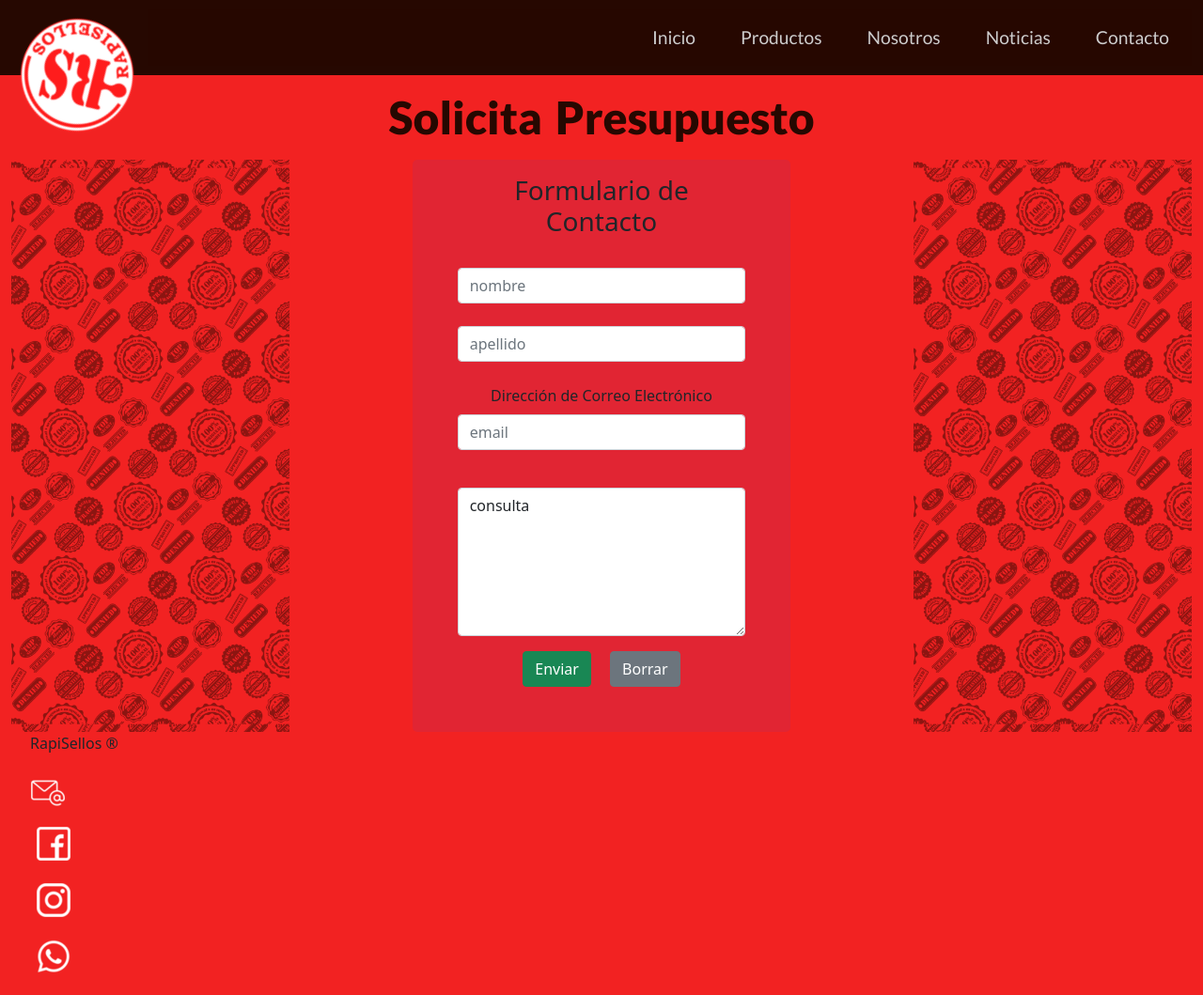
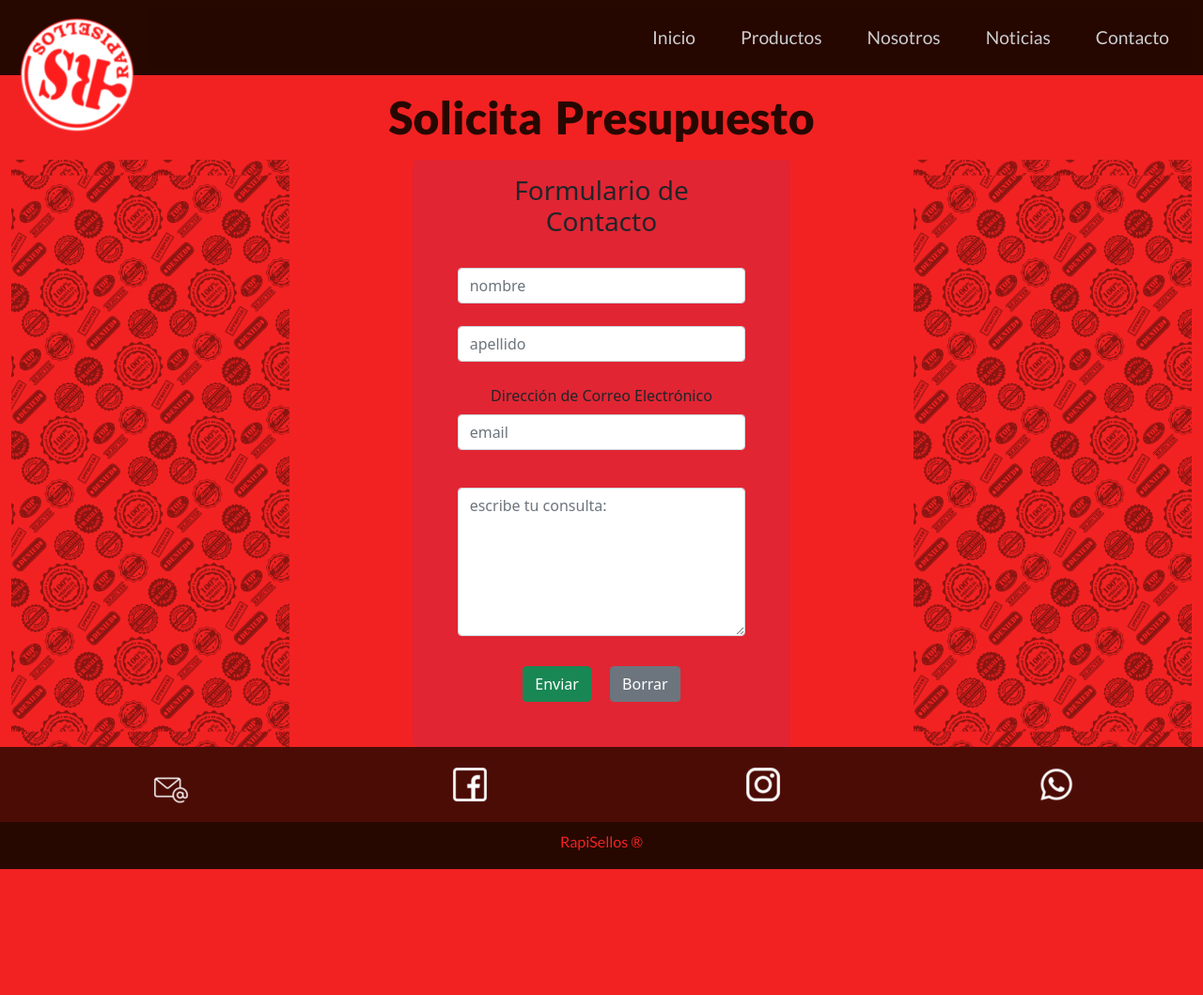
Before and after one commit to AndresChiassoni/sellosGoma, a plain HTML site: page pages/contact.html in a window 1280 px wide. Shown: the whole page at 94% size. After the commit the page ends 925 px from the top, so only its background shows below. Drawn offline with nearby package versions, Linux system fonts and the light colour scheme.

Commit message:
footer boostrap todo el sitio mas controles formulario

```diff
--- a/css/style.css
+++ b/css/style.css
@@ -140,7 +140,7 @@ nav li:hover {
 
 /*FOOTER*/
 .pie1 {
-  height: 70px;
+  height: 80px;
   background-color: #260801d0;
   font-family: "Lato", sans-serif;
 }
--- a/pages/contact.html
+++ b/pages/contact.html
@@ -84,109 +84,55 @@
         <div class="col-4">
           <!-- FORMULARIO DE CONTACTO-->
           <div class="contenedorCentral text-center">
-
-            <div class="row-col">
+            <form class="row-col" action="#" method="GET" autocomplete="off">
               <h3 class="pt-3 pb-2 ps-5 pe-5">Formulario de Contacto</h3>
               <div class="col pt-3 pb-2 ps-5 pe-5">
-                <input type="text" class="form-control" placeholder="nombre" aria-label="nombre">
+                <input
+                  type="text"
+                  class="form-control"
+                  placeholder="nombre"
+                  aria-label="nombre"
+                />
               </div>
               <div class="col pt-3 pb-2 ps-5 pe-5">
-                <input type="text" class="form-control" placeholder="apellido" aria-label="apellido">
+                <input
+                  type="text"
+                  class="form-control"
+                  placeholder="apellido"
+                  aria-label="apellido"
+                />
               </div>
-            </div>
-            <div class="pt-3 pb-2 ps-5 pe-5">
-              <label for="exampleFormControlInput1" class="form-label">Dirección de Correo Electrónico</label>
-              <input type="email" class="form-control" id="exampleFormControlInput1" placeholder="email">
-            </div>
-            <div class="pt-2 pb-2 ps-5 pe-5">
-              <label for="exampleFormControlTextarea1" class="form-label"></label>
-              <textarea class="form-control" id="exampleFormControlTextarea1" rows="6" placeholder="escribe tu consulta:">consulta</textarea>
-            </div>
-            <button type="button" class="btn btn-success mb-5 mt-2 me-2">Enviar</button>
-            <button type="button" class="btn btn-secondary mb-5 mt-2 ms-2">Borrar</button>
-
+              <div class="pt-3 pb-2 ps-5 pe-5">
+                <label for="exampleFormControlInput1" class="form-label"
+                  >Dirección de Correo Electrónico</label
+                >
+                <input
+                  type="email"
+                  class="form-control"
+                  id="exampleFormControlInput1"
+                  placeholder="email"
+                />
+              </div>
+              <div class="pt-2 pb-2 ps-5 pe-5">
+                <label
+                  for="exampleFormControlTextarea1"
+                  class="form-label"
+                ></label>
+                <textarea
+                  class="form-control"
+                  id="exampleFormControlTextarea1"
+                  rows="6"
+                  placeholder="escribe tu consulta:"
+                ></textarea>
+              </div>
+              <button type="submit" class="btn btn-success mb-5 mt-4 me-2">
+                Enviar
+              </button>
+              <button type="reset" class="btn btn-secondary mb-5 mt-4 ms-2">
+                Borrar
+              </button>
+            </form>
           </div>
-
-            <!-- <form action="#" method="GET" autocomplete="off"> -->
-              <!-- <h3 class="form__title tituloTercero">Formulario de Contacto</h3> -->
-              <!-- <div class="form__nombreYapellido"> -->
-                <!-- <label for="nombre">Nombre</label> -->
-                <!-- <input -->
-                  <!-- class="form__nombreYapellido--caja" -->
-                  <!-- type="text" -->
-                  <!-- id="nombre" -->
-                  <!-- name="nombre" -->
-                  <!-- placeholder="escribe tu nombre" -->
-                <!-- /> -->
-                <!-- <br /><br /> -->
-                <!-- <label for="apellido">Apellido</label> -->
-                <!-- <input -->
-                  <!-- class="form__nombreYapellido--caja" -->
-                  <!-- type="text" -->
-                  <!-- id="apellido" -->
-                  <!-- name="apellido" -->
-                  <!-- placeholder="escribe tu apellido" -->
-                <!-- /> -->
-              <!-- </div> -->
-              <!-- <div class="form__email"> -->
-                <!-- <label for="email">email</label> -->
-                <!-- <input -->
-                  <!-- class="form__email--caja" -->
-                  <!-- type="text" -->
-                  <!-- id="email" -->
-                  <!-- name="email" -->
-                  <!-- placeholder="escribe tu email" -->
-                  <!-- size="40" -->
-                <!-- /> -->
-              <!-- </div> -->
-              <!-- <div class="form__pais"> -->
-                <!-- <select class="form__pais--caja" name="pais"> -->
-                  <!-- <option selected disabled>Elige un pais</option> -->
-                  <!-- <option name="pais" value="argentina">Argentina</option> -->
-                  <!-- <option name="pais" value="chile">Chile</option> -->
-                  <!-- <option name="pais" value="uruguay">Uruguay</option> -->
-                  <!-- <option name="pais" value="otro">Otro</option> -->
-                <!-- </select> -->
-              <!-- </div> -->
-              <!-- <div class="form__comentarios"> -->
-                <!-- <label for="comentarios" name="comentarios"> -->
-                  <!-- <textarea -->
-                    <!-- id="textAreaColumn" -->
-                    <!-- class="form__comentarios--textarea" -->
-                    <!-- name="comentarios" -->
-                    <!-- id="comentarios" -->
-                    <!-- cols="45" -->
-                    <!-- rows="10" -->
-                    <!-- placeholder="Escribe tu consulta aquí:" -->
-                  <!-- ></textarea> -->
-                <!-- </label> -->
-              <!-- </div> -->
-              <!-- <div class="form__newslater"> -->
-                <!-- <input -->
-                  <!-- class="form__newslater--check" -->
-                  <!-- type="checkbox" -->
-                  <!-- name="newslatter" -->
-                  <!-- id="newslatter" -->
-                  <!-- value="1" -->
-                <!-- /> -->
-                <!-- <label for="newslatter" id="newslatter" -->
-                  <!-- >Deseo recibir las Newslatter</label -->
-                <!-- > -->
-              <!-- </div> -->
-              <!-- <div class="form__action"> -->
-                <!-- <input -->
-                  <!-- class="form__action--button" -->
-                  <!-- type="submit" -->
-                  <!-- value="Enviar" -->
-                <!-- /> -->
-                <!-- <input -->
-                  <!-- class="form__action--button" -->
-                  <!-- type="reset" -->
-                  <!-- value="Borrar" -->
-                <!-- /> -->
-              <!-- </div> -->
-            <!-- </form> -->
-          <!-- </div>       -->
         </div>
         <div class="col-1"></div>
         <div class="col-3">
@@ -195,33 +141,37 @@
       </div>
     </div>
 
-    <!-- PIE DE PAGINA -->
-    <footer class="footer">
-      <ul class="piePagina">
-        <li class="opcionPie">RapiSellos &reg;</li>
-        <li class="opcionPie">
-          <a class="enlaceIcon" href="#">
+    <!-- Footer con boostrap 5 -->
+    <footer>
+      <div class="container-fluid m-0 p-0"></div>
+      <ul class="navbar mb-0 justify-content-around align-content-center pie1">
+        <li class="nav-item">
+          <a class="nav-link enLaceIcon" href="#">
             <span class="icono icono-email"></span>
           </a>
         </li>
-        <li class="opcionPie">
-          <a class="enlaceIcon" href="#">
+        <li class="nav-item">
+          <a class="nav-link enLaceIcon" href="#">
             <span class="icono icono-face"></span>
           </a>
         </li>
-        <li class="opcionPie">
-          <a class="enlaceIcon" href="#">
+        <li class="nav-item enLaceIcon">
+          <a class="nav-link enLaceIcon" href="#">
             <span class="icono icono-insta"></span>
           </a>
         </li>
-        <li class="opcionPie">
-          <a class="enlaceIcon" href="#">
+        <li class="nav-item">
+          <a class="nav-link enLaceIcon" href="#">
             <span class="icono icono-whatsapp"></span>
           </a>
         </li>
       </ul>
+      <div
+        class="container-fluid text-center pie2 d-flex justify-content-center align-items-center"
+      >
+        <h6>RapiSellos &reg;</h6>
+      </div>
     </footer>
-
     <script
       src="https://cdn.jsdelivr.net/npm/@popperjs/core@2.10.2/dist/umd/popper.min.js"
       integrity="sha384-7+zCNj/IqJ95wo16oMtfsKbZ9ccEh31eOz1HGyDuCQ6wgnyJNSYdrPa03rtR1zdB"
```
Also changed, not shown: index.html (+6 -38 lines), pages/about-us.html (+18 -13 lines), pages/news.html (+18 -12 lines), pages/products.html (+30 -19 lines), assets/images/Nueva carpeta/portadaColage1200.jpg (deleted), assets/images/Nueva carpeta/prof1300x600sinFondoestcolop1200.png (deleted), 1 other file.
